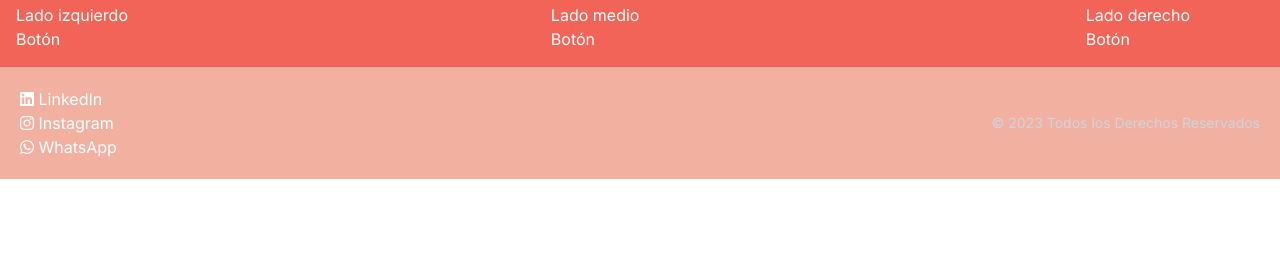
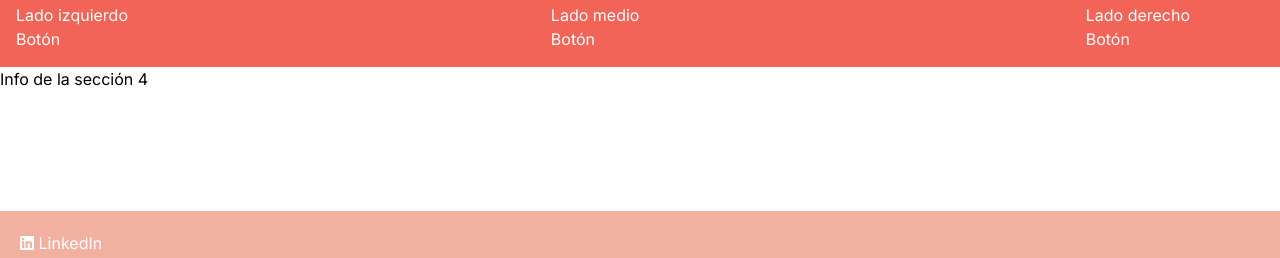
Before and after one commit to iairkap/psicologia, a Next.js app: page / in a window 1280 px wide. Shown: the part 995-1253 px from the top of the page. Before the commit the page ends 1174 px from the top, so only its background shows below. Built offline with nearby package versions, Linux system fonts and the light colour scheme.

Commit message:
home creating four sections adding info the firstsection

```diff
--- a/src/app/components/navbar/Navbar.tsx
+++ b/src/app/components/navbar/Navbar.tsx
@@ -37,7 +37,7 @@ const Navbar = ({ activeRoute }) => {
   };
 
   return (
-    <nav className="flex fixed justify-between items-center hrefp-0 fixed z-10 w-full py-5 px-8 text-sm font-medium">
+    <nav className="flex fixed bg-white justify-between items-center hrefp-0 fixed z-10 w-full py-5 px-8 text-sm font-medium">
       <ul className="flex items-center gap-3">
         <li className="font-semibold text-lg">
           <Link href="/">
--- a/src/app/page.tsx
+++ b/src/app/page.tsx
@@ -71,7 +71,11 @@ export default function Home() {
         </section>
 
         {/* Sección 4 */}
-        <section></section>
+        <section>
+          <div className="h-36">
+            <p>Info de la sección 4</p>
+          </div>
+        </section>
       </main>
 
       <Footer />
```
